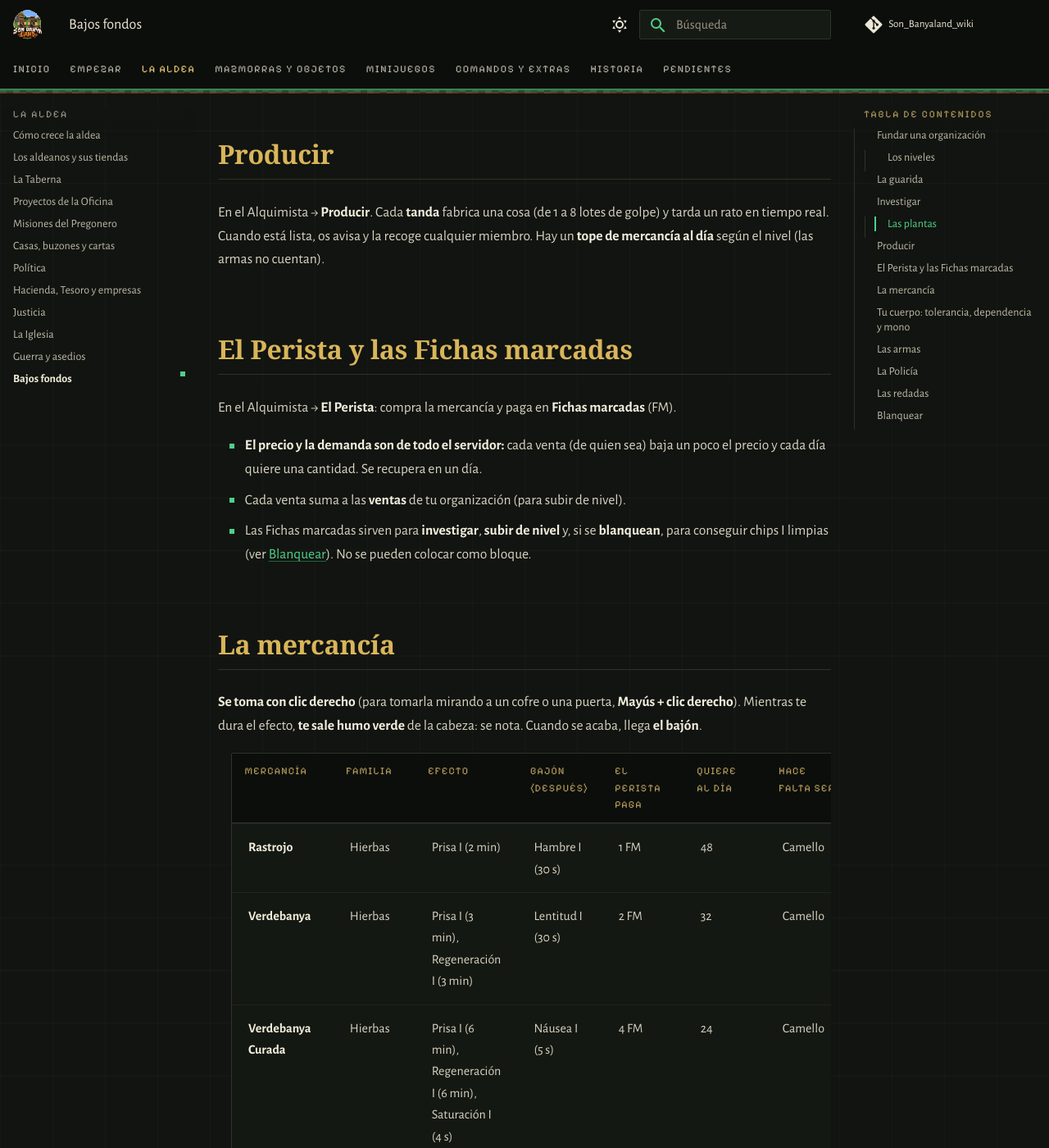
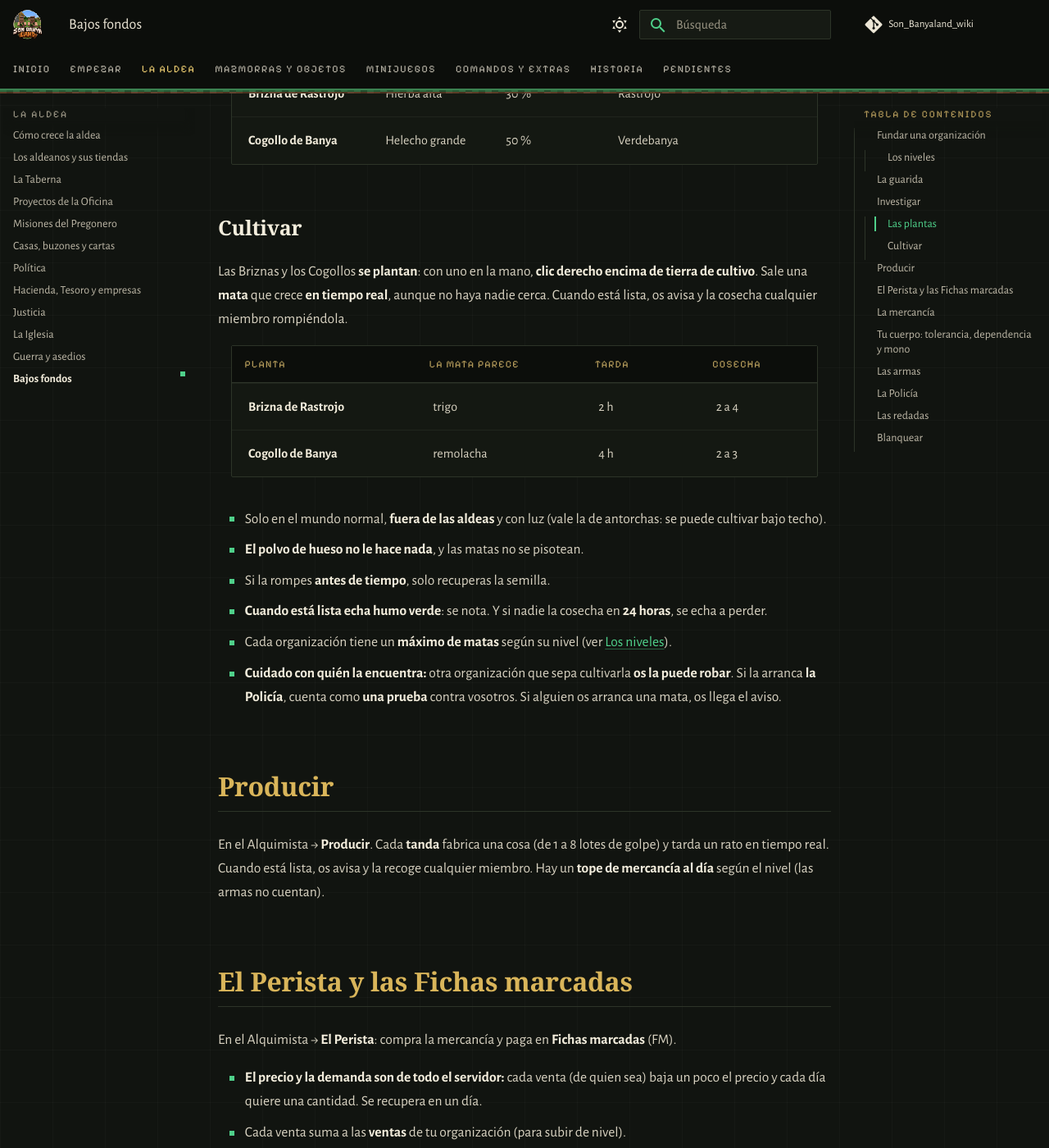
Before and after one commit to PigPilgrim/Son_Banyaland_wiki, an MkDocs documentation site: the page built from docs/crimen.md, in a window 1280 px wide and 1400 px high, scrolled down 3693 px. Shown: the whole window at 82% size. Built offline with MkDocs 1.6.1 and Material for MkDocs 9.7.7, drawn with Linux system fonts in a browser that asks for light colours; some web fonts are replaced; comment, search, counter and statistics services are not loaded; some of the changed text lies outside the part shown.

Commit message:
Bajos fondos: cultivar Briznas y Cogollos (matas, tabla de cultivo y matas por nivel)
Co-Authored-By: Claude Opus 5.5 <noreply@anthropic.com>

```diff
--- /dev/null
+++ b/docs/_generado/crimen_cultivo.md
@@ -0,0 +1,4 @@
+| Planta | La mata parece | Tarda | Cosecha |
+|---|---|---|---|
+| **Brizna de Rastrojo** | trigo | 2 h | 2 a 4 |
+| **Cogollo de Banya** | remolacha | 4 h | 2 a 3 |
--- a/docs/_generado/crimen_niveles.md
+++ b/docs/_generado/crimen_niveles.md
@@ -1,5 +1,5 @@
-| Nivel | Miembros (máx.) | Tandas a la vez | Mercancía al día | Para llegar |
-|---|---|---|---|---|
-| **Camello** | 3 | 1 | 32 | fundarla: 32 chips I |
-| **Pandilla** | 6 | 2 | 96 | edad del hierro, 3 miembros, 150 ventas al Perista, pagar 128 Fichas marcadas |
-| **Cartel** | 10 | 3 | 192 | edad del diamante, 6 miembros, 600 ventas al Perista, pagar 8 Fichas marcadas II, 1 material legendario de mazmorra, haber aguantado una redada o llevar 14 días |
+| Nivel | Miembros (máx.) | Tandas a la vez | Mercancía al día | Matas plantadas (máx.) | Para llegar |
+|---|---|---|---|---|---|
+| **Camello** | 3 | 1 | 32 | 16 | fundarla: 32 chips I |
+| **Pandilla** | 6 | 2 | 96 | 48 | edad del hierro, 3 miembros, 150 ventas al Perista, pagar 128 Fichas marcadas |
+| **Cartel** | 10 | 3 | 192 | 96 | edad del diamante, 6 miembros, 600 ventas al Perista, pagar 8 Fichas marcadas II, 1 material legendario de mazmorra, haber aguantado una redada o llevar 14 días |
--- a/docs/crimen.md
+++ b/docs/crimen.md
@@ -52,6 +52,22 @@ crecer.
 
 --8<-- "_generado/crimen_plantas.md"
 
+### Cultivar
+
+Las Briznas y los Cogollos **se plantan**: con uno en la mano, **clic derecho encima de tierra de cultivo**. Sale una
+**mata** que crece **en tiempo real**, aunque no haya nadie cerca. Cuando está lista, os avisa y la cosecha cualquier
+miembro rompiéndola.
+
+--8<-- "_generado/crimen_cultivo.md"
+
+- Solo en el mundo normal, **fuera de las aldeas** y con luz (vale la de antorchas: se puede cultivar bajo techo).
+- **El polvo de hueso no le hace nada**, y las matas no se pisotean.
+- Si la rompes **antes de tiempo**, solo recuperas la semilla.
+- **Cuando está lista echa humo verde**: se nota. Y si nadie la cosecha en **24 horas**, se echa a perder.
+- Cada organización tiene un **máximo de matas** según su nivel (ver [Los niveles](#los-niveles)).
+- **Cuidado con quién la encuentra:** otra organización que sepa cultivarla **os la puede robar**. Si la arranca **la
+  Policía**, cuenta como **una prueba** contra vosotros. Si alguien os arranca una mata, os llega el aviso.
+
 ## Producir
 
 En el Alquimista → **Producir**. Cada **tanda** fabrica una cosa (de 1 a 8 lotes de golpe) y tarda un rato en tiempo
@@ -105,7 +121,8 @@ El Juez y los agentes **no pueden ser de ninguna organización** (si lo eran, la
 - **Cachear:** **Mayús + clic derecho** a un jugador que esté cerca. Él lo ve venir (2 segundos). Si lleva algo
   ilegal, se le quita, **paga multa al Tesoro** (si no le llega, se le queda como [deuda](justicia.md#las-deudas)) y
   se abre **un caso en el Juzgado**, por si el Juez quiere añadir cárcel.
-- **Pruebas:** lo que se confisca dice de qué organización es. Cada prueba da **una pista** de dónde está su guarida:
+- **Pruebas:** lo que se confisca dice de qué organización es. **Arrancar una plantación** también cuenta (una prueba
+  por plantación, no por mata). Cada prueba da **una pista** de dónde está su guarida:
   un círculo cada vez más pequeño. Las pruebas caducan.
 - **Orden de registro:** con suficientes pruebas, el Juez o un agente la piden en **Pruebas y pistas**. La redada la
   organiza el admin: **hablad con Raúl**.
```
Also changed, not shown: generar.py (+6 -2 lines).
